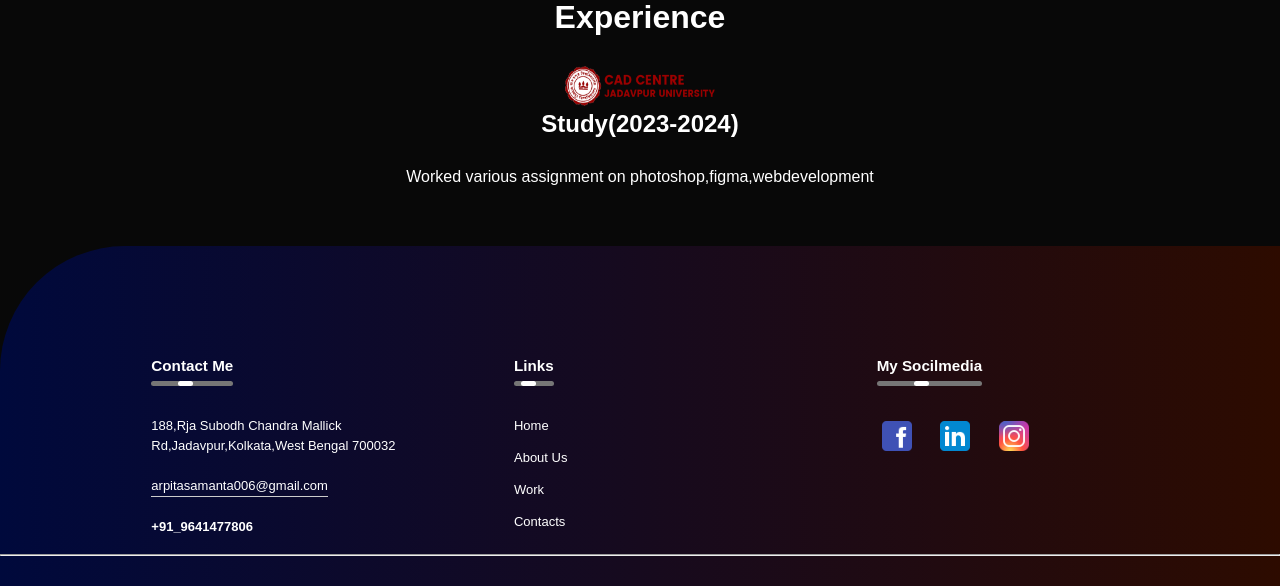
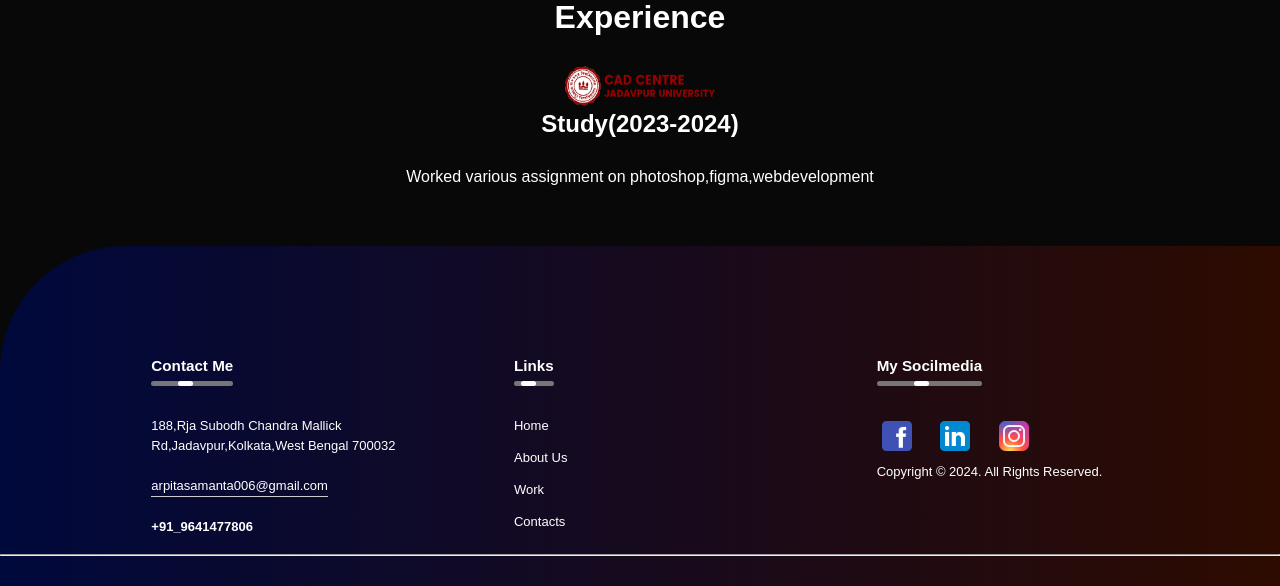
Before and after one commit to as1998006/My-Portfolio, a plain HTML site: page index.html in a window 1280 px wide. Shown: the part 7103-7689 px from the top of the page. Drawn offline with nearby package versions, Linux system fonts and the light colour scheme.

Commit message:
copyright

```diff
--- a/index.html
+++ b/index.html
@@ -550,6 +550,7 @@
                     <img src="ins.png" alt="img" class="ins">
                     <img src="gr.png" alt="img" class="gr">
                 </div>
+                <p>Copyright &copy; <span id="year"></span>. All Rights Reserved.</p>
                 </div>
             </div>
         </div>
--- a/main.js
+++ b/main.js
@@ -118,3 +118,4 @@ function opentab(tabname){
   document.getElementById(tabname).classList.add("active-tab")
 }
 // ----------------porfolio--------
+document.getElementById("year").innerHTML = (new Date().getFullYear());
```
